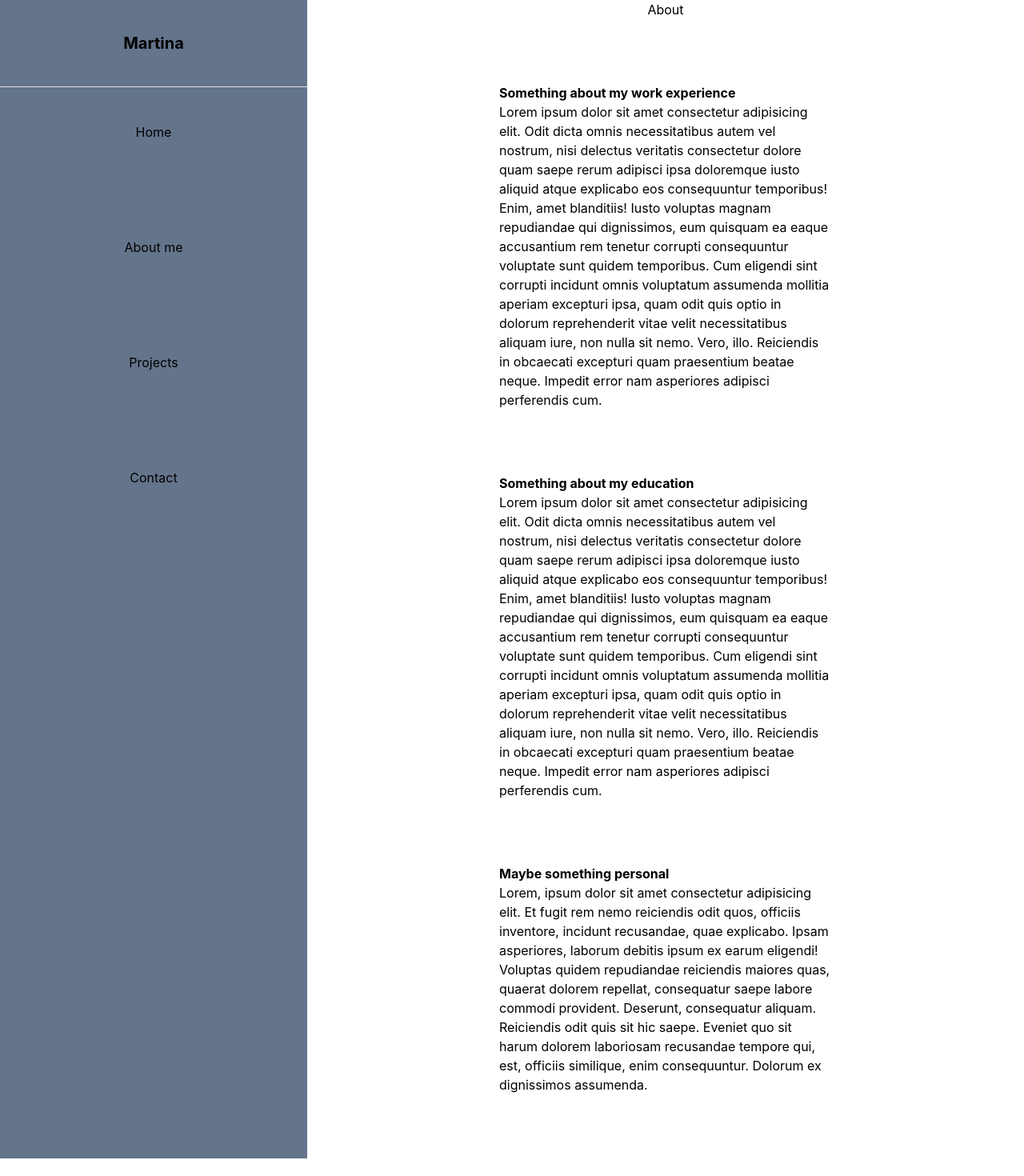
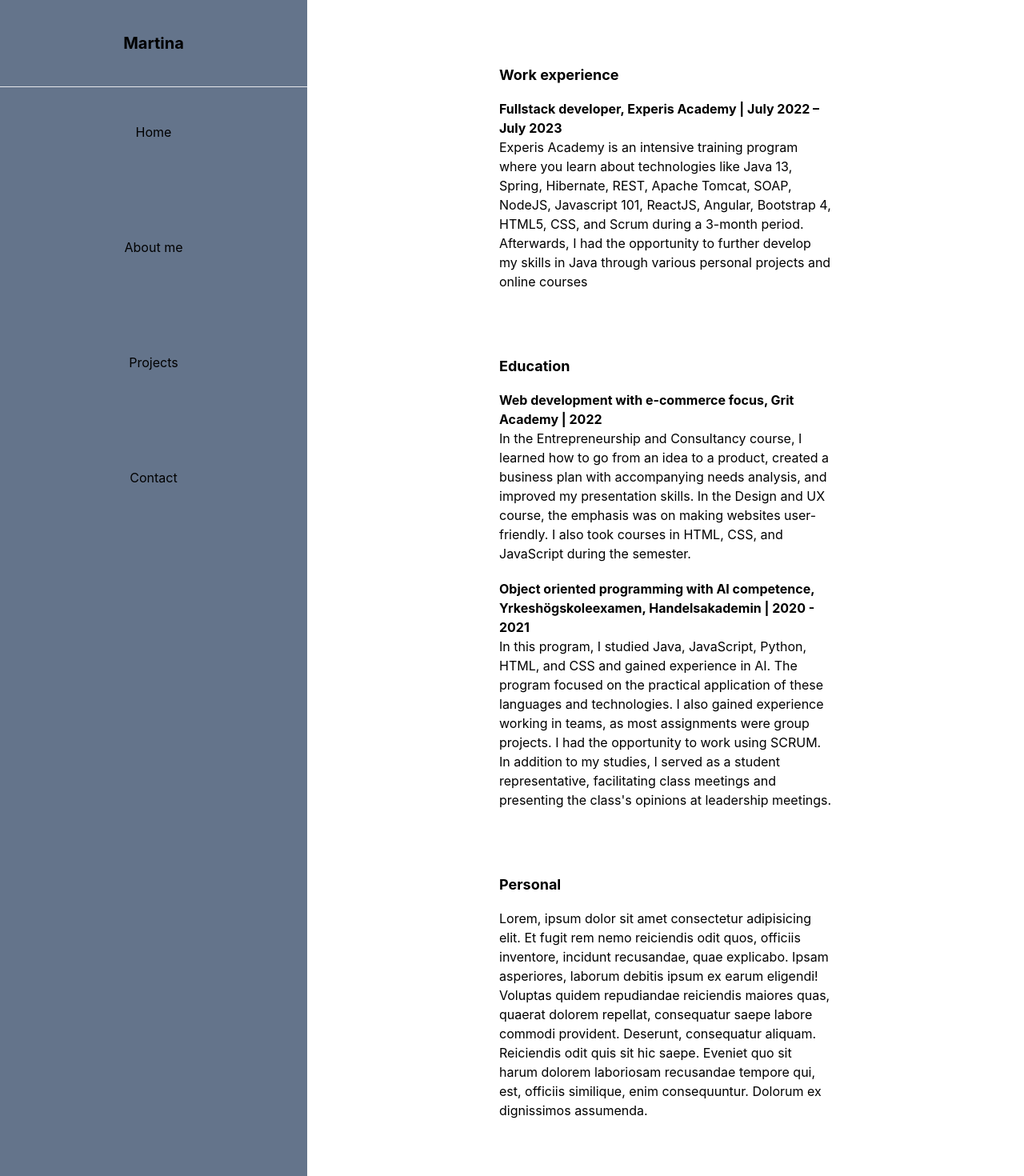
Before and after one commit to anmabler/personal-portfolio-react, a React (Create React App) app: page /about in a window 1280 px wide. Shown: the top 1470 px of the page at 80% size. Before the commit the page ends 1448 px from the top, so only its background shows below. Built offline with nearby package versions, Linux system fonts and the light colour scheme.

Commit message:
feat: adds info to about page

```diff
--- a/src/views/AboutPage.js
+++ b/src/views/AboutPage.js
@@ -2,17 +2,36 @@ import React from 'react'
 
 export default function AboutPage() {
   return (
-    <div className='max-w-xl m-auto'>About
+    <div className='max-w-xl m-auto'>
       <div className='m-20 text-left'>
-        <h3 className='font-bold'>Something about my work experience</h3>
-        <p>Lorem ipsum dolor sit amet consectetur adipisicing elit. Odit dicta omnis necessitatibus autem vel nostrum, nisi delectus veritatis consectetur dolore quam saepe rerum adipisci ipsa doloremque iusto aliquid atque explicabo eos consequuntur temporibus! Enim, amet blanditiis! Iusto voluptas magnam repudiandae qui dignissimos, eum quisquam ea eaque accusantium rem tenetur corrupti consequuntur voluptate sunt quidem temporibus. Cum eligendi sint corrupti incidunt omnis voluptatum assumenda mollitia aperiam excepturi ipsa, quam odit quis optio in dolorum reprehenderit vitae velit necessitatibus aliquam iure, non nulla sit nemo. Vero, illo. Reiciendis in obcaecati excepturi quam praesentium beatae neque. Impedit error nam asperiores adipisci perferendis cum.</p>
+        <h3 className='font-bold text-lg mb-4'>Work experience</h3>
+        <div className='mb-5'>
+          <h4 className='font-bold'>Fullstack developer, Experis Academy | July 2022 – July 2023</h4>
+          <p>
+            Experis Academy is an intensive training program where you learn about technologies like Java 13, Spring, Hibernate, REST, Apache
+            Tomcat, SOAP, NodeJS, Javascript 101, ReactJS, Angular, Bootstrap 4, HTML5, CSS, and Scrum during a 3-month period. Afterwards,
+            I had the opportunity to further develop my skills in Java through various personal projects and online courses
+          </p>
+        </div>
       </div>
       <div className='m-20 text-left'>
-        <h3 className='font-bold'>Something about my education</h3>
-        <p>Lorem ipsum dolor sit amet consectetur adipisicing elit. Odit dicta omnis necessitatibus autem vel nostrum, nisi delectus veritatis consectetur dolore quam saepe rerum adipisci ipsa doloremque iusto aliquid atque explicabo eos consequuntur temporibus! Enim, amet blanditiis! Iusto voluptas magnam repudiandae qui dignissimos, eum quisquam ea eaque accusantium rem tenetur corrupti consequuntur voluptate sunt quidem temporibus. Cum eligendi sint corrupti incidunt omnis voluptatum assumenda mollitia aperiam excepturi ipsa, quam odit quis optio in dolorum reprehenderit vitae velit necessitatibus aliquam iure, non nulla sit nemo. Vero, illo. Reiciendis in obcaecati excepturi quam praesentium beatae neque. Impedit error nam asperiores adipisci perferendis cum.</p>
+        <h3 className='font-bold text-lg mb-4'>Education</h3>
+        <div className='mb-5'>
+          <h4 className='font-bold'>Web development with e-commerce focus, Grit Academy | 2022</h4>
+          <p>In the Entrepreneurship and Consultancy course, I learned how to go from an idea to a product, created a business plan with
+          accompanying needs analysis, and improved my presentation skills. In the Design and UX course, the emphasis was on making
+          websites user-friendly. I also took courses in HTML, CSS, and JavaScript during the semester.</p>
+        </div>
+        <div className='mb-5'>
+          <h4 className='font-bold'>Object oriented programming with AI competence, Yrkeshögskoleexamen, Handelsakademin | 2020 - 2021</h4>
+          <p>In this program, I studied Java, JavaScript, Python, HTML, and CSS and gained experience in AI. The program focused on the practical
+          application of these languages and technologies. I also gained experience working in teams, as most assignments were group projects.
+          I had the opportunity to work using SCRUM. In addition to my studies, I served as a student representative, facilitating class meetings
+          and presenting the class's opinions at leadership meetings.</p>
+        </div>
       </div>
       <div className='m-20 text-left'>
-        <h3 className='font-bold'>Maybe something personal</h3>
+        <h3 className='font-bold text-lg mb-4'>Personal</h3>
         <p>Lorem, ipsum dolor sit amet consectetur adipisicing elit. Et fugit rem nemo reiciendis odit quos, officiis inventore, incidunt recusandae, quae explicabo. Ipsam asperiores, laborum debitis ipsum ex earum eligendi! Voluptas quidem repudiandae reiciendis maiores quas, quaerat dolorem repellat, consequatur saepe labore commodi provident. Deserunt, consequatur aliquam. Reiciendis odit quis sit hic saepe. Eveniet quo sit harum dolorem laboriosam recusandae tempore qui, est, officiis similique, enim consequuntur. Dolorum ex dignissimos assumenda.</p>
       </div>
 
```
